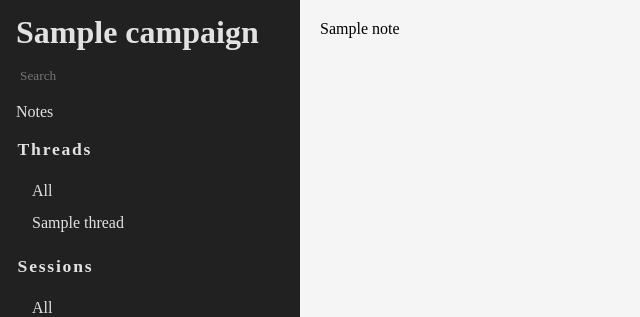
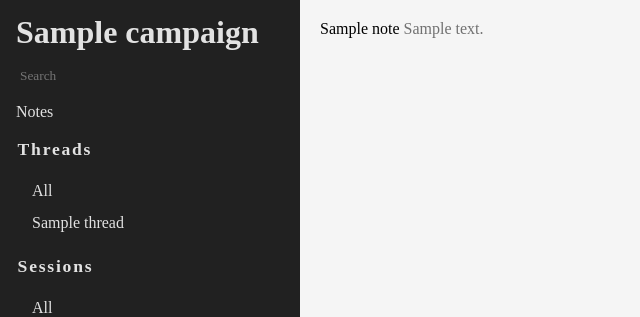
Before and after one commit to sulami/loom, a Django app: template campaigns/templates/notes.html in a window 1280 px wide. Shown: the top 317 px of the page, without its empty margins (0-640 px from the left). Run offline with Django 3.2, Linux system fonts and the light colour scheme; tables that the repository leaves empty hold one stand-in row (values such as "Sample post"); the template is opened without the code that fills it: values that come from a table or form of the project are taken from there, most other values are stand-ins (such as "Sample title", 1, 10 or a date in 2020); parts of the project's set-up code (start-up, migrations or seed data) failed here and were passed over; some libraries are stand-ins or nearby versions.

Commit message:
dix notes style/add preview

```diff
--- a/campaigns/static/ingame.css
+++ b/campaigns/static/ingame.css
@@ -156,6 +156,13 @@ div#events div.event div.edit a#delete {
 div#events div.event div.edit a#delete:hover {
     color: #F44336;
 }
+div#notes div.note {
+    margin-bottom: 1em;
+    width: 100%;
+}
+div#notes span.preview {
+    color: rgba(0, 0, 0, 0.54);
+}
 div#notes div#open_note {
     background-color: #f5f5f5;
     height: calc(100% - 40px);
--- a/campaigns/templates/notes.html
+++ b/campaigns/templates/notes.html
@@ -3,9 +3,12 @@
 {% block main %}
 <div id='notes'>
     {% for note in notes %}
+        <div class='note'>
         <a class='note' id='{{ note.pk }}' onclick='open_note({{ note.pk }})'>
             {{ note.title }}
         </a>
+        <span class='preview'>{{ note.content|slice:":50" }}</span>
+        </div>
     {% empty %}
         No notes are here.
     {% endfor %}
```
